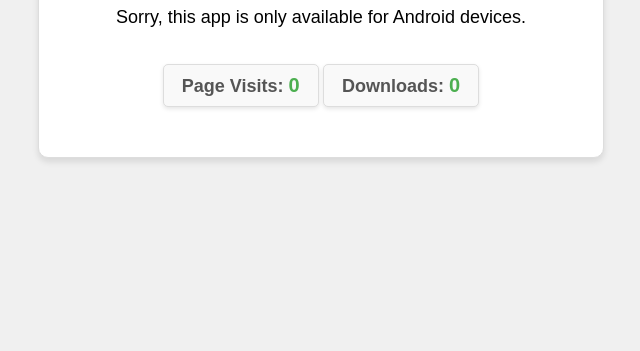
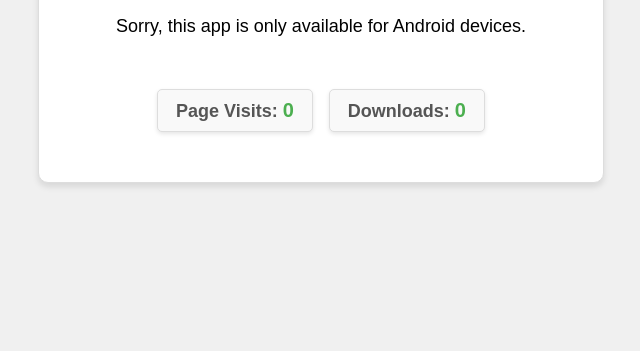
Before and after one commit to RandomBitByte/Flappy-Plane, a plain HTML site: page download/index.html in a window 1280 px wide. Shown: the part 449-800 px from the top of the page, without its empty margins (319-959 px from the left). Drawn offline with Linux system fonts and the light colour scheme; no server answers.

Commit message:
Update styles.css

```diff
--- a/download/styles.css
+++ b/download/styles.css
@@ -10,6 +10,10 @@ body {
 }
 
 .container {
+    display: flex;
+    flex-direction: column;
+    align-items: center;
+    justify-content: center;
     background-color: white;
     border: 1px solid #ddd;
     border-radius: 10px;
@@ -58,6 +62,14 @@ p {
     background-color: #45a049;
 }
 
+.counters {
+    display: flex;
+    justify-content: center;
+    align-items: center;
+    gap: 1em;
+    margin-top: 1em;
+}
+
 #download-count,
 #visit-count {
     margin-top: 1em;
```
